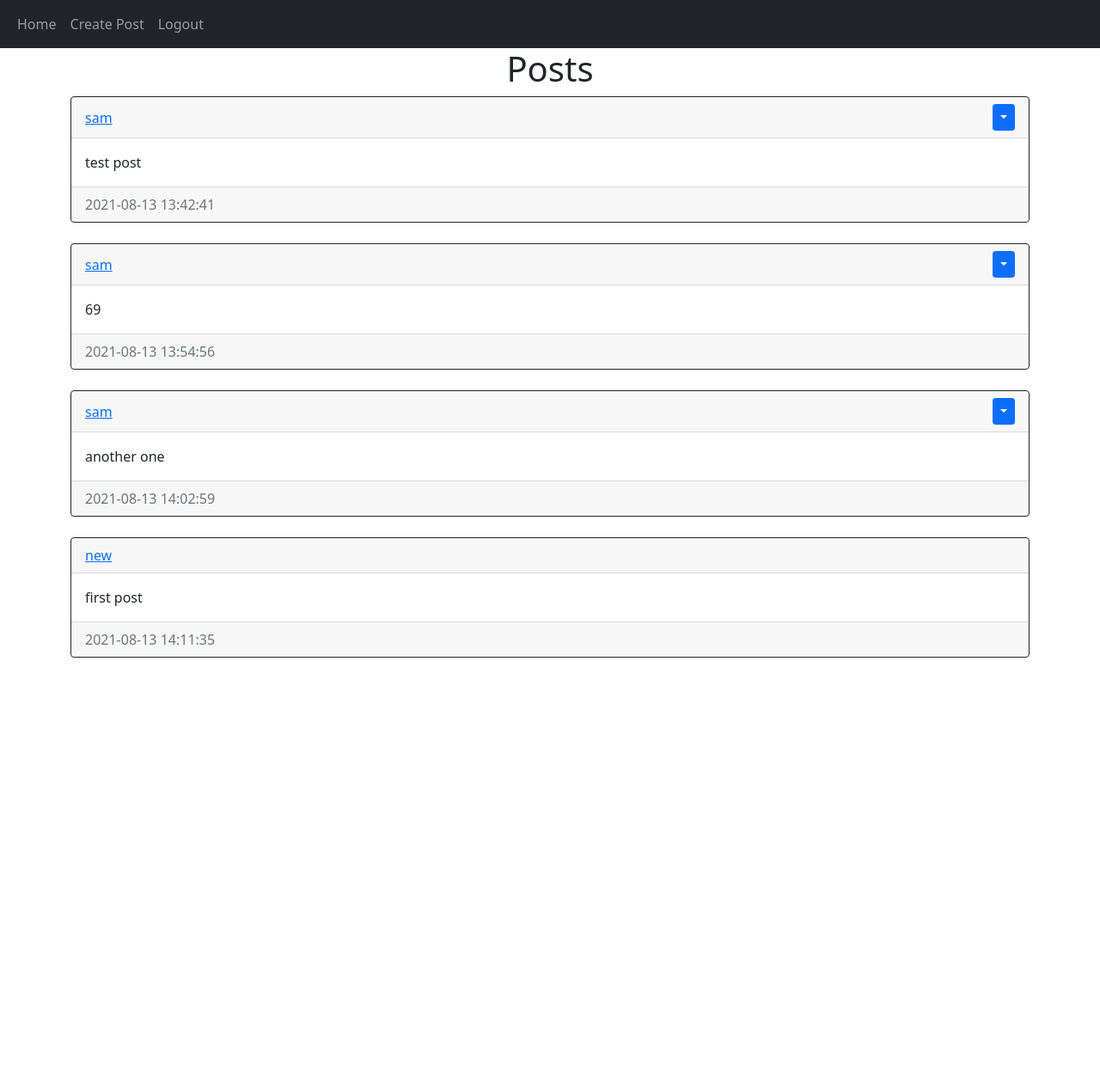
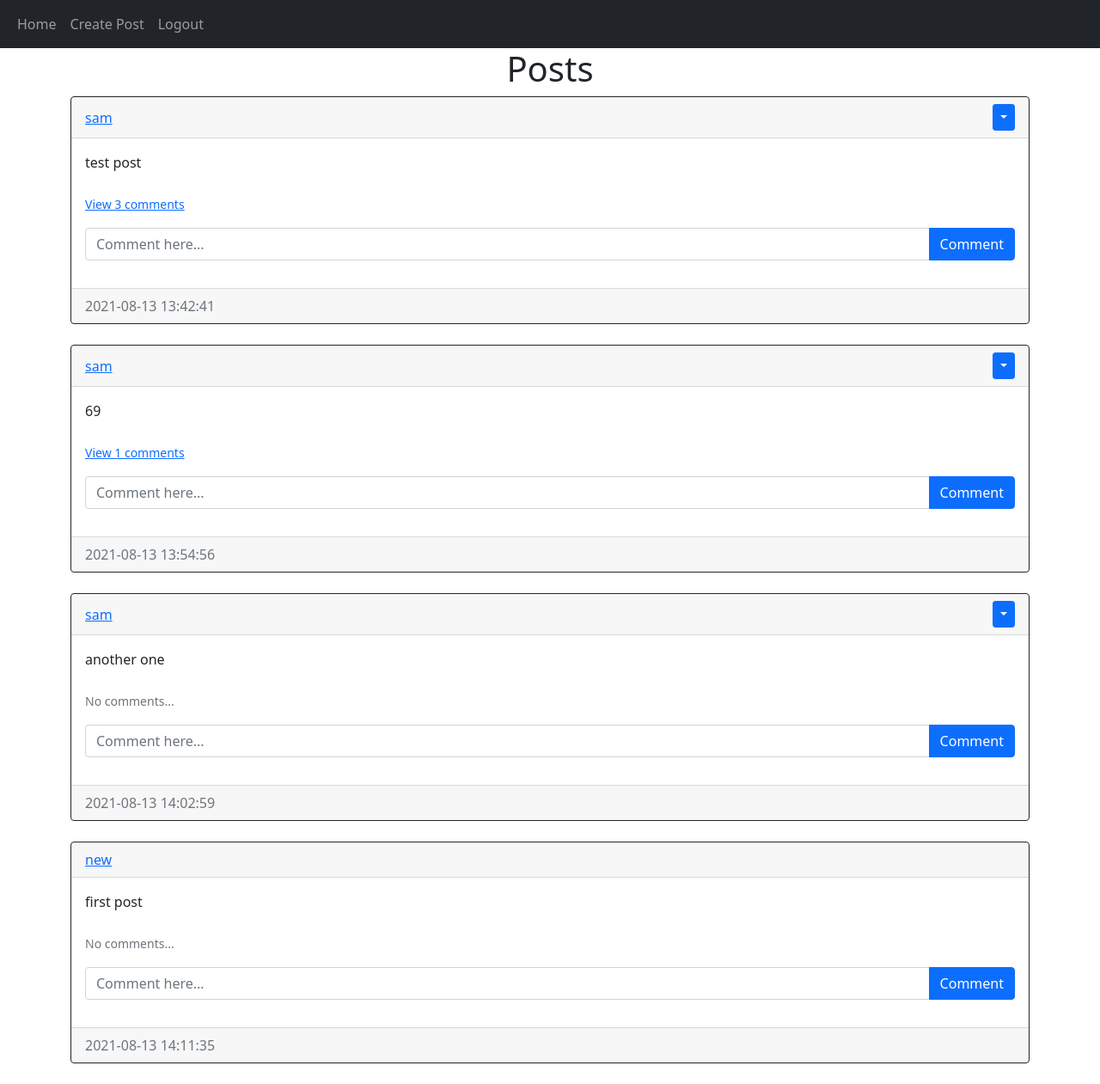
Before and after one commit to Sanju-S/FlaskBlog, a Flask app: page / in a window 1280 px wide. Shown: the whole page at 86% size. Before the commit the page ends 765 px from the top, so only its background shows below. Run offline with Flask 2, Linux system fonts and the light colour scheme; a user stored in the database is signed in; data comes from the database, SQL or seed files in the repository; both versions use the stored data as it was after the commit.

Commit message:
Comments added

```diff
--- a/website/__init__.py
+++ b/website/__init__.py
@@ -21,7 +21,7 @@ def create_app():
     app.register_blueprint(views, url_prefix="/")
     app.register_blueprint(auth, urll_prefix="/")
 
-    from .models import User
+    from .models import User, Post, Comment
 
     create_database(app)
 
--- a/website/templates/posts_div.html
+++ b/website/templates/posts_div.html
@@ -19,6 +19,44 @@
                 <div class="card-text">
                     {{ post.text }}
                 </div>
+                <br>
+                <div class="collapse" id="comments-{{ post.id }}">
+                    <div class="card">
+                        <div class="card-body" id="comments-expanded-{{ post.id }}">
+                            {% for comment in post.comments %}
+                                <div class="d-flex justify-content-between align-items-center">
+                                    <div>
+                                        <a href="/posts/{{ comment.user.username }}">{{ comment.user.username }}</a>: {{ comment.text }}
+                                    </div>
+                                    <div>
+                                        <small class="text-muted">{{ comment.date_created }}</small>
+                                        {% if user.id == comment.author or user.id == post.author %}
+                                            <div class="btn-group">
+                                                <button type="button" class="btn btn-sm btn-primary dropdown-toggle" data-bs-toggle="dropdown"></button>
+                                                <ul class="dropdown-menu">
+                                                    <li><a href="/delete-comment/{{comment.id}}" class="dropdown-item">Delete</a> </li>
+                                                </ul>
+                                            </div>
+                                        {% endif %}
+                                    </div>
+                                </div>
+                            {% endfor %}
+                        </div>
+                    </div>
+                </div>
+                <p class="card-text">
+                    {% if post.comments | length > 0 %}
+                        <a data-bs-toggle="collapse" href="#comments-{{ post.id }}" role="button">
+                            <small>View {{ post.comments | length }} comments</small>
+                        </a>
+                    {% else %}
+                        <small class="text-muted">No comments...</small>
+                    {% endif %}
+                </p>
+                <form class="input-group mb-3" method="post" action="/create-comment/{{ post.id }}">
+                    <input type="text" id="text" name="text" class="form-control" placeholder="Comment here...">
+                    <button type="submit" class="btn btn-primary">Comment</button>
+                </form>
             </div>
             <div class="card-footer text-muted">
                 {{ post.date_created }}
--- a/website/views.py
+++ b/website/views.py
@@ -1,6 +1,6 @@
 from flask import Blueprint, render_template, request, flash, redirect, url_for
 from flask_login import login_required, current_user
-from .models import Post, User
+from .models import Post, User, Comment
 from . import db
 
 views = Blueprint("views", __name__)
@@ -56,5 +56,37 @@ def posts_by_user(username):
         flash('No user with that username exists', category='error')
         return redirect(url_for('views.home'))
 
-    posts = Post.query.filter_by(author=user.id).all()
+    posts = user.posts
     return render_template("posts.html", user=current_user, posts=posts, username=username)
+
+
+@views.route("/create-comment/<post_id>", methods=['POST'])
+@login_required
+def create_comment(post_id):
+    text = request.form.get("text")
+    if not text:
+        flash("Comment cannot be empty!", category='error')
+    else:
+        post = Post.query.filter_by(id=post_id)
+        if post:
+            comment = Comment(text=text, author=current_user.id, post_id=post_id)
+            db.session.add(comment)
+            db.session.commit()
+        else:
+            flash("Post does not exist!", category='error')
+
+    return redirect(url_for('views.home'))
+
+
+@views.route("/delete-comment/<id>")
+@login_required
+def delete_comment(id):
+    comment = Comment.query.filter_by(id=id).first()
+    if not comment:
+        flash('Comment does not exist!', category='error')
+    elif current_user.id != comment.author or current_user.id != comment.post.author:
+        flash('You do not have the permission to delete it', category='error')
+    else:
+        db.session.delete(comment)
+        db.session.commit()
+    return redirect(url_for('views.home'))
```
Also changed, not shown: website/models.py (+10 -0 lines), website/database.db.
